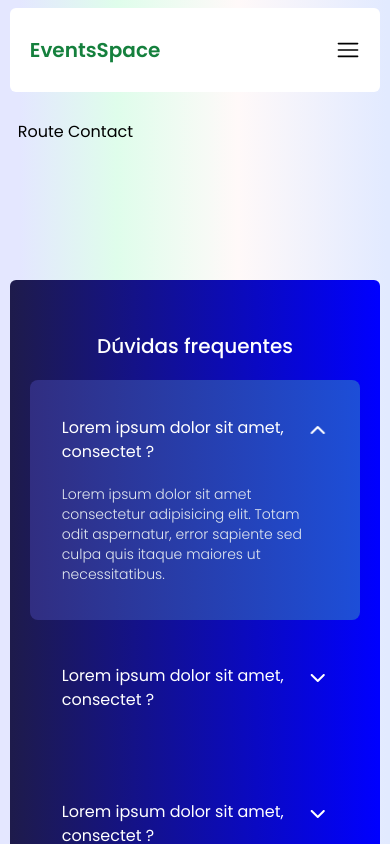
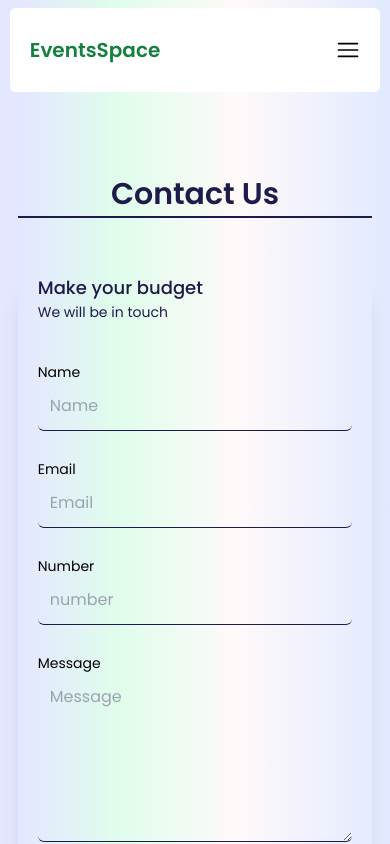
Before and after one commit to GabrielManicucci/SpaceEvents, a Next.js app: page /components/contact in a window 390 px wide. Built offline with nearby package versions, Linux system fonts and the light colour scheme.

Commit message:
feat: mobile part of the contact page finished

```diff
--- a/src/app/components/contact/page.tsx
+++ b/src/app/components/contact/page.tsx
@@ -1,14 +1,79 @@
-import Section from "@/components/Section";
+import Section from '@/components/Section';
 
 export default function Space() {
-    return (
-        <main className="flex flex-col justify-center w-full mt-28">
-            <Section style={
-            "flex flex-col justify-center p-2 mt-34 md:grid grid-cols-2 gap-9 xl:gap-x-20 xl:gap-y-0 lg:mt-20"
-          }>
-            <h1>Route Contact</h1>
-          </Section>
+	return (
+		<main className="flex flex-col justify-center w-full mt-32">
+			<Section
+				style={
+					'flex flex-col justify-center items-center p-2 mt-10 xl:gap-x-20 lg:mt-20'
+				}
+			>
+				<div className="w-full flex flex-col items-center justify-center">
+					<h1 className="text-center text-3xl font-semibold mb-1 text-indigo-950">
+						Contact Us
+					</h1>
+					<div className="w-full md:w-4/5 border border-indigo-950"></div>
+				</div>
 
-        </main>
-    )
+				<div className="w-full flex flex-col mt-14 rounded-xl shadow-xl">
+					<div className="">
+						<h2 className="text-indigo-950 px-5 text-lg font-medium">
+							Make your budget
+						</h2>
+						<p className="text-indigo-950 px-5 text-sm">We will be in touch</p>
+					</div>
+
+					<form action="" className="flex flex-col pb-14 pt-10 px-5 md:flex-row">
+						<div className="flex flex-col">
+							<label htmlFor="name" className="text-sm">
+								Name
+							</label>
+							<input
+								type="text"
+								name="name"
+								id="name"
+								placeholder="Name"
+								className="mb-7 rounded-md p-3 bg-transparent border-b border-indigo-950"
+							/>
+							<label htmlFor="email" className="text-sm">
+								Email
+							</label>
+							<input
+								type="email"
+								name="email"
+								id="email"
+								placeholder="Email"
+								className="mb-7 rounded-md p-3 bg-transparent border-b border-indigo-950"
+							/>
+              <label htmlFor="number" className="text-sm">
+								Number
+							</label>
+							<input
+								type="text"
+								name="number"
+								id="number"
+								placeholder="number"
+								className="mb-7 rounded-md p-3 bg-transparent border-b border-indigo-950"
+							/>
+						</div>
+
+						<div className="flex flex-col">
+							<label htmlFor="textarea" className="text-sm">
+								Message
+							</label>
+							<textarea
+								name="textarea"
+								id="textarea"
+								cols={30}
+								rows={6}
+								placeholder="Message"
+								className="rounded-md mb-7 p-3 bg-transparent border-b border-indigo-950"
+							></textarea>
+              <input type="submit" value="Submit" className='p-4 rounded-lg bg-green-700 text-slate-50 hover:bg-gradient-to-r from-green-700 to-hoverGreen hover:scale-95 duration-200' />
+						</div>
+					</form>
+				</div>
+			</Section>
+		</main>
+	);
 }
--- a/src/app/components/home/Headline.tsx
+++ b/src/app/components/home/Headline.tsx
@@ -1,16 +1,17 @@
-import Section from "@/components/Section";
-import Image from "next/image";
-import { HiOutlineArrowRight } from "react-icons/hi";
-import { BsArrowRight } from "react-icons/bs";
+import Section from '@/components/Section';
+import Image from 'next/image';
+import Link from 'next/link';
+import { HiOutlineArrowRight } from 'react-icons/hi';
+import { BsArrowRight } from 'react-icons/bs';
 
 export default function HeadLine() {
 	const imageStyle = {
-    borderRadius: "20px",
+		borderRadius: '20px',
 	};
 	return (
 		<Section
 			style={
-        "flex flex-col justify-center p-2 mt-10 md:grid grid-cols-2 gap-9 xl:gap-x-20 xl:gap-y-0 lg:mt-20"
+				'flex flex-col justify-center p-2 mt-10 md:grid grid-cols-2 gap-9 xl:gap-x-20 xl:gap-y-0 lg:mt-20'
 			}
 		>
 			<div className="flex flex-col text-left text-indigo-950">
@@ -27,7 +28,7 @@ export default function HeadLine() {
 
 			<div className="flex row-span-2">
 				<Image
-          src={"/EventSpaceImage1.png"}
+					src={'/EventSpaceImage1.png'}
 					width={700}
 					height={500}
 					className="rounded-md shadow-lg max-h-[580px] w-full"
@@ -36,15 +37,20 @@ export default function HeadLine() {
 			</div>
 
 			<div className="flex flex-col mt-3 w-full md:flex-row md:mt-0">
-        <button className="flex justify-between w-full p-7 mb-2 rounded-lg bg-blue-950 hover:bg-gradient-to-r from-indigo-950 to-gradientColorBlue text-slate-50 transition hover:scale-95 duration-200 md:text-left md:mr-2 md:py-8 md:mb-0 md:flex-col lg:px-12 lg:py-9 lg:font-medium lg:text-xl xl:text-2xl">
+				<Link
+					href={'/components/space'}
+					className="flex justify-between w-full p-7 mb-2 rounded-lg bg-blue-950 hover:bg-gradient-to-r from-indigo-950 to-gradientColorBlue text-slate-50 transition hover:scale-95 duration-200 md:text-left md:mr-2 md:py-8 md:mb-0 md:flex-col lg:px-12 lg:py-9 lg:font-medium lg:text-xl xl:text-2xl"
+				>
 					Conheça nosso espaço
 					{/* <HiOutlineArrowRight size={24} /> */}
 					<BsArrowRight size={28} />
-        </button>
-        <button className="flex justify-between w-full p-7 rounded-lg bg-green-700 text-slate-50 hover:bg-gradient-to-r from-green-700 to-hoverGreen hover:scale-95 duration-200 md:p-7 md:text-left md:mb-0 md:flex-col lg:px-12 lg:py-9 lg:font-medium lg:text-xl xl:text-2xl">
+				</Link>
+				<Link
+        href={'/components/contact'}
+        className="flex justify-between w-full p-7 rounded-lg bg-green-700 text-slate-50 hover:bg-gradient-to-r from-green-700 to-hoverGreen hover:scale-95 duration-200 md:p-7 md:text-left md:mb-0 md:flex-col lg:px-12 lg:py-9 lg:font-medium lg:text-xl xl:text-2xl">
 					Agende uma visita
 					<BsArrowRight size={28} />
-        </button>
+				</Link>
 			</div>
 		</Section>
 	);
--- a/src/components/menu.tsx
+++ b/src/components/menu.tsx
@@ -72,7 +72,8 @@ const Menu = ({ openDropdown, closeDropdown, closeMenu }: Props) => {
 				</Link>
 			</div>
 
-			<a
+			<Link
+        href={'/components/contact'}
 				className={
 					closeDropdown
 						? 'hidden lg:flex justify-between items-center bg-green-700 px-7 py-4 mt-2 cursor-pointer rounded-lg hover:bg-gradient-to-r from-green-700 to-hoverGreen hover:scale-95 hover:border-none text-slate-50 transition-all duration-200 text-sm font-medium animate-opacityEffect lg:mt-0 lg:w-60 lg:ml-7'
@@ -82,7 +83,7 @@ const Menu = ({ openDropdown, closeDropdown, closeMenu }: Props) => {
 			>
 				Agende uma visita
 				<BsArrowRight size={28} />
-			</a>
+			</Link>
 		</div>
 	);
 };
```
Lines whose indentation alone changed are shown as unchanged.
